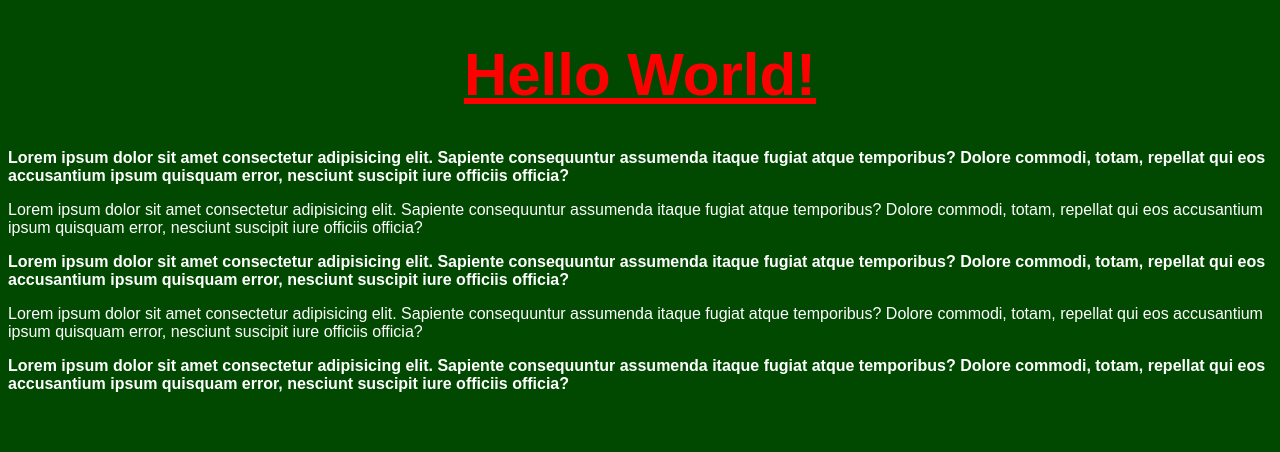
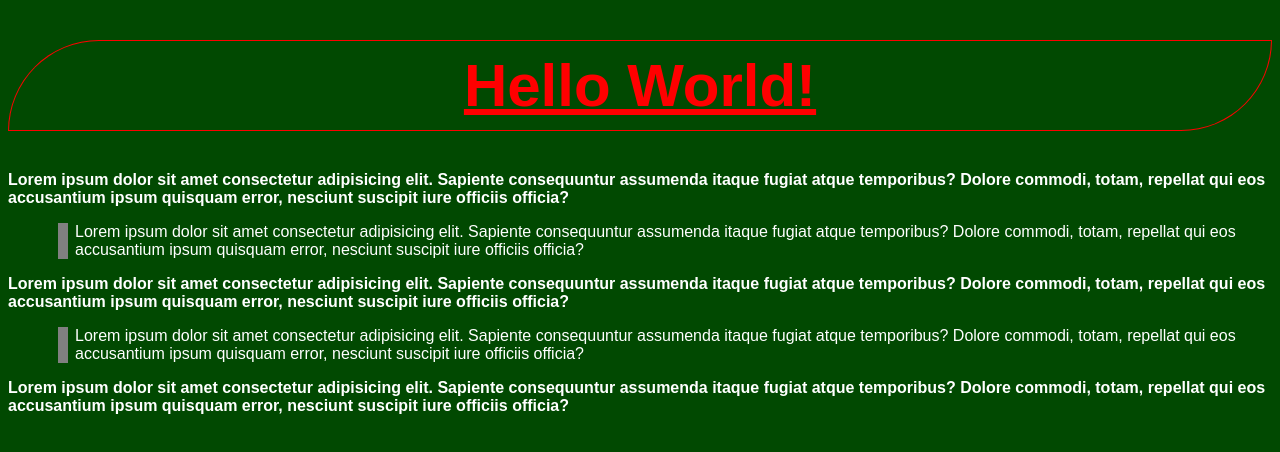
Before and after one commit to univas/2025-interface-web, a plain HTML site: page css/conceitos-iniciais.html in a window 1280 px wide. Drawn offline with Linux system fonts and the light colour scheme.

Commit message:
segunda aula css

```diff
--- a/css/conceitos-iniciais.html
+++ b/css/conceitos-iniciais.html
@@ -6,12 +6,12 @@
     <title>Document</title>
 </head>
 <body style="background-color: #014901; font-family: sans-serif;">
-    <h1 style="color: #FF0000; font-size: 60px;  text-decoration: underline; text-align: center;">Hello World!</h1>
+    <h1 style="border: 1px solid red; padding: 10px; border-radius: 100px 0 100px 0; color: #FF0000; font-size: 60px;  text-decoration: underline; text-align: center;">Hello World!</h1>
 
     <p style="color: white; font-weight: bold;">Lorem ipsum dolor sit amet consectetur adipisicing elit. Sapiente consequuntur assumenda itaque fugiat atque temporibus? Dolore commodi, totam, repellat qui eos accusantium ipsum quisquam error, nesciunt suscipit iure officiis officia?</p>
-    <p style="color: white;">Lorem ipsum dolor sit amet consectetur adipisicing elit. Sapiente consequuntur assumenda itaque fugiat atque temporibus? Dolore commodi, totam, repellat qui eos accusantium ipsum quisquam error, nesciunt suscipit iure officiis officia?</p>
+    <p style="color: white; margin-left: 50px; border-left: 10px solid gray; padding-left: 7px;">Lorem ipsum dolor sit amet consectetur adipisicing elit. Sapiente consequuntur assumenda itaque fugiat atque temporibus? Dolore commodi, totam, repellat qui eos accusantium ipsum quisquam error, nesciunt suscipit iure officiis officia?</p>
     <p style="color: white; font-weight: bold;">Lorem ipsum dolor sit amet consectetur adipisicing elit. Sapiente consequuntur assumenda itaque fugiat atque temporibus? Dolore commodi, totam, repellat qui eos accusantium ipsum quisquam error, nesciunt suscipit iure officiis officia?</p>
-    <p style="color: white;">Lorem ipsum dolor sit amet consectetur adipisicing elit. Sapiente consequuntur assumenda itaque fugiat atque temporibus? Dolore commodi, totam, repellat qui eos accusantium ipsum quisquam error, nesciunt suscipit iure officiis officia?</p>
+    <p style="color: white; margin-left: 50px; border-left: 10px solid gray; padding-left: 7px;">Lorem ipsum dolor sit amet consectetur adipisicing elit. Sapiente consequuntur assumenda itaque fugiat atque temporibus? Dolore commodi, totam, repellat qui eos accusantium ipsum quisquam error, nesciunt suscipit iure officiis officia?</p>
     <p style="color: white; font-weight: bold;">Lorem ipsum dolor sit amet consectetur adipisicing elit. Sapiente consequuntur assumenda itaque fugiat atque temporibus? Dolore commodi, totam, repellat qui eos accusantium ipsum quisquam error, nesciunt suscipit iure officiis officia?</p>
 </body>
 </html>
```
